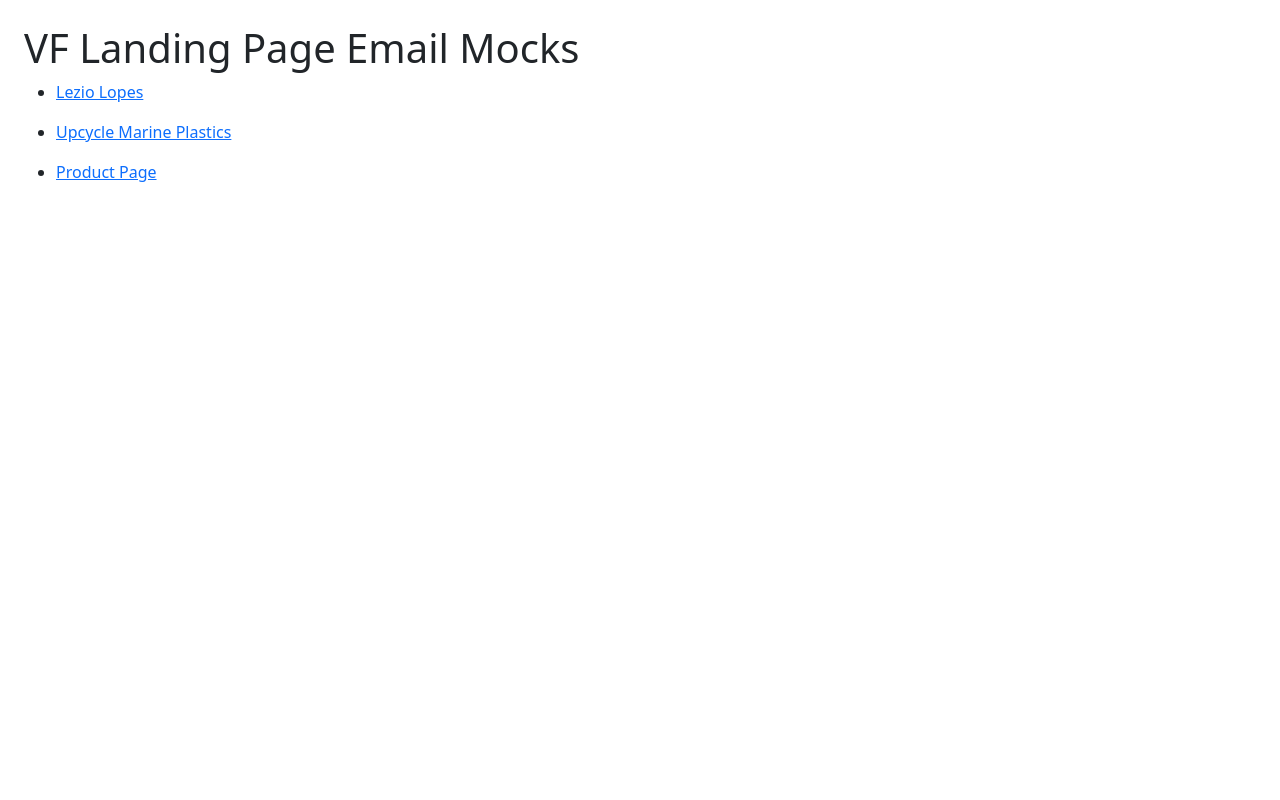
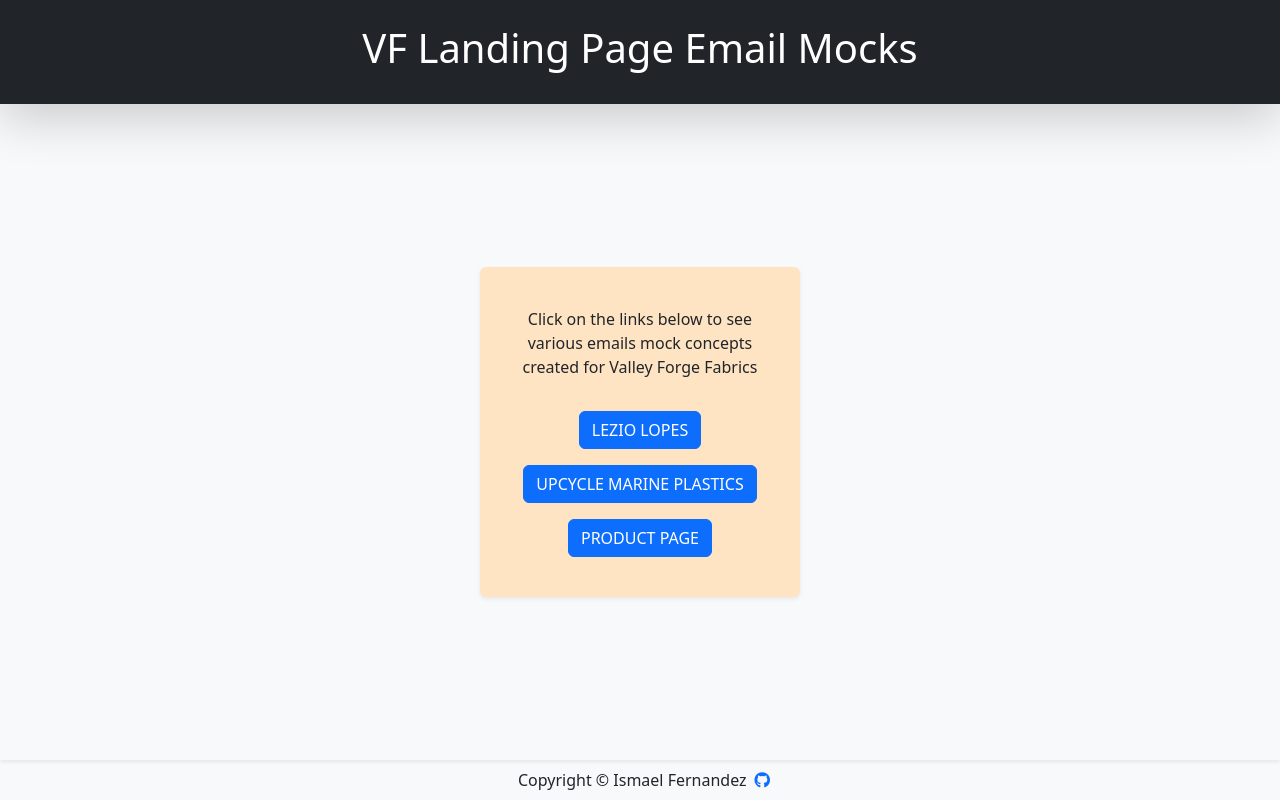
Before and after one commit to callmeisma/vf-lp-tailwind, a website: page index.html in a window 1280 px wide. Drawn offline with nearby package versions, Linux system fonts and the light colour scheme.

Commit message:
basic styling index.html

```diff
--- /dev/null
+++ b/index.css
@@ -0,0 +1,16 @@
+* {
+    margin: 0;
+    padding: 0;
+    border: none;
+  }
+
+  html,
+  body {
+    height: 100vh;
+    width: 100vw;
+    font-family: Verdana, Geneva, Tahoma, sans-serif;
+  }
+
+  .bg-accent {
+    background-color: bisque;
+  }
--- a/index.html
+++ b/index.html
@@ -4,25 +4,71 @@
     <meta charset="UTF-8" />
     <meta http-equiv="X-UA-Compatible" content="IE=edge" />
     <meta name="viewport" content="width=device-width, initial-scale=1" />
+    <link rel="stylesheet" href="./index.css" />
     <link
       href="https://cdn.jsdelivr.net/npm/bootstrap@5.2.0-beta1/dist/css/bootstrap.min.css"
       rel="stylesheet"
       integrity="sha384-0evHe/X+R7YkIZDRvuzKMRqM+OrBnVFBL6DOitfPri4tjfHxaWutUpFmBp4vmVor"
       crossorigin="anonymous"
     />
+    <script
+      src="https://kit.fontawesome.com/4c536a6bd5.js"
+      crossorigin="anonymous"
+    ></script>
     <title>VF Landing Page Email Mocks</title>
   </head>
-  <body>
-    <div class="p-4">
-      <h1>VF Landing Page Email Mocks</h1>
-      <ul class="d-flex flex-column gap-3">
-        <li><a href="./src/lezio.html">Lezio Lopes</a></li>
-        <li>
-          <a href="./src/ump.html">Upcycle Marine Plastics</a>
-        </li>
-        <li><a href="./src/product-page.html">Product Page</a></li>
-      </ul>
-    </div>
+  <body class="d-flex flex-column bg-light">
+    <header class="bg-dark shadow-lg">
+      <h1 class="display-6 text-center text-white p-4">
+        VF Landing Page Email Mocks
+      </h1>
+    </header>
+    <main
+      class="d-flex flex-column flex-fill justify-content-center align-items-center shadow-sm"
+    >
+      <div
+        class="w-25 justify-content-center align-items-center bg-accent p-4 rounded shadow-sm"
+      >
+        <p class="text-center py-3">
+          Click on the links below to see various emails mock concepts created
+          for Valley Forge Fabrics
+        </p>
+        <ul
+          class="d-flex flex-column gap-3 justify-content-center align-items-center list-unstyled"
+        >
+          <li class="flex-fill">
+            <a
+              href="./src/lezio.html"
+              class="btn btn-primary text-uppercase"
+              target="_blank"
+              >Lezio Lopes</a
+            >
+          </li>
+          <li class="flex-fill">
+            <a
+              href="./src/ump.html"
+              class="btn btn-primary text-uppercase"
+              target="_blank"
+              >Upcycle Marine Plastics</a
+            >
+          </li>
+          <li class="flex-fill">
+            <a
+              href="./src/product-page.html"
+              class="btn btn-primary text-uppercase"
+              target="_blank"
+              >Product Page</a
+            >
+          </li>
+        </ul>
+      </div>
+    </main>
+    <footer class="d-flex align-items-center justify-content-center">
+      <p class="m-0 p-2">Copyright © Ismael Fernandez</p>
+      <a href="https://github.com/callmeisma/vf-lp-tailwind" target="_blank">
+        <i class="fab fa-github" aria-hidden="true"></i>
+      </a>
+    </footer>
     <script
       src="https://cdn.jsdelivr.net/npm/bootstrap@5.2.0-beta1/dist/js/bootstrap.bundle.min.js"
       integrity="sha384-pprn3073KE6tl6bjs2QrFaJGz5/SUsLqktiwsUTF55Jfv3qYSDhgCecCxMW52nD2"
```
